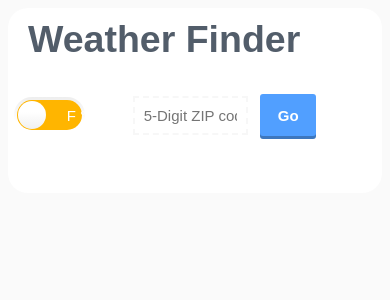
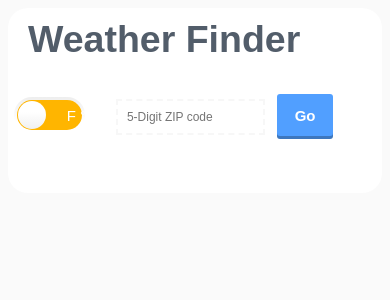
Before and after one commit to farzadbagheri/weatherfinder, a React (Create React App) app: page / in a window 390 px wide. Shown: the top 300 px of the page. Built offline with nearby package versions, Linux system fonts and the light colour scheme.

Commit message:
mobile styling! pt. 3

```diff
--- a/src/App.css
+++ b/src/App.css
@@ -183,7 +183,8 @@ input{
     input {
     border-style: dashed;
     border-color: rgb(247,247,247);
-    width: 25%;
+    width: 34%;
+    font-size: 12px;
 }
 .toggle {
     top: 15px;
```
